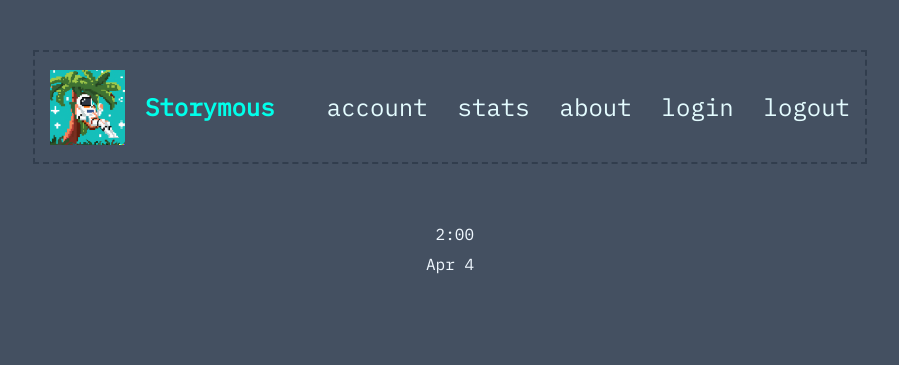
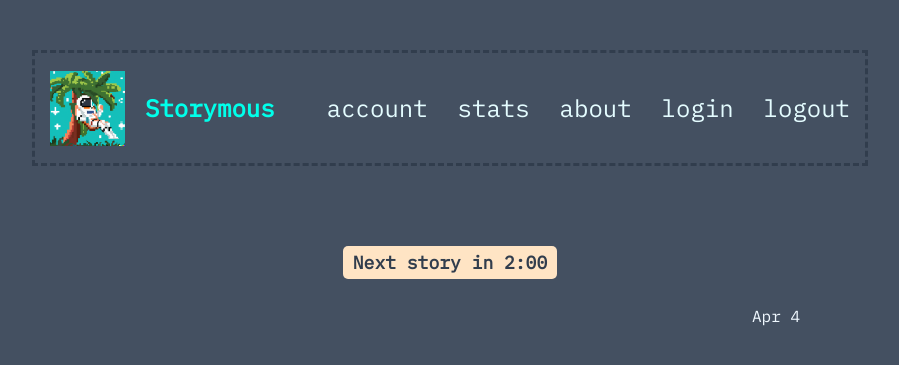
Before and after one commit to aleixfortm/storymous-old, a Flask app: page /home in a window 1280 px wide. Shown: the top 365 px of the page, without its empty margins (190-1089 px from the left). Run offline with Flask 3, Linux system fonts and the light colour scheme.

Commit message:
Added features

```diff
--- a/main.py
+++ b/main.py
@@ -25,20 +25,23 @@ else:
 def index():
     return redirect(url_for("home"))
 
+
 @app.route("/home")
 def home():
     x = random.randint(0, 2)
     post_dict = data_dict[x]
+    return render_template("home.html", title=post_dict["title"], content=post_dict["content"])
 
-    return render_template("home.html", title=post_dict["title"], content=post_dict["content"])
 
 @app.route("/stats")
 def stats():
     return render_template("stats.html")
 
+
 @app.route("/about")
 def about():
     return render_template("about.html")
+
 
 @app.errorhandler(404)
 def not_found_error(error):
--- a/static/styles.css
+++ b/static/styles.css
@@ -10,6 +10,8 @@ body {
     margin: 0 auto;
 }
 
+/* --------- Navbar ---------- */
+
 .navbar {
     max-width: 800px;
     margin: 50px auto;
@@ -18,7 +20,7 @@ body {
     flex-direction: row;
     justify-content: space-between;
     font-size: 24px;
-    border: 2px dashed #313d4d;
+    border: 3px dashed #313d4d;
 }
 
 .navbar__logo {
@@ -52,18 +54,23 @@ body {
 }
 
 .navbar__link:hover {
-    color:rgb(250, 225, 112);
+    color:rgb(255, 220, 64);
     text-decoration: underline;
 }
+
+/* ---------- Main ----------- */
 
 .main {
     max-width: 700px;
     display: flex;
     flex-direction: row;
-    margin: 10px auto;
-    justify-content: center;
+    margin: 70px auto;
+    justify-content: space-between;
     padding: 10px;
-    align-items: flex-end;
+}
+
+.randomstory {
+    flex-grow: 1;
 }
 
 .randomstory__upper {
@@ -73,16 +80,29 @@ body {
     align-items: center;
 }
 
+.randomstory__date {
+    margin-top: 5px;
+    margin-left: 20px;
+}
+
+.randomstory__time {
+    display: flex;
+    font-size: large;
+    font-weight: bold;
+    justify-content: center;
+    margin-bottom: 15px;
+}
+
 .randomstory__remaining-time {
-    display: flex;
-    justify-content: right;
+    padding: 5px 10px;
+    background-color: bisque;
+    color: #313d4d;
+    border-radius: 5px;
 }
 
 
 
-
-
-
+/* ---------- 404 ---------- */
 
 .error{
     max-width: 200px;
--- a/templates/about.html
+++ b/templates/about.html
@@ -5,9 +5,9 @@
         <img class="navbar__name" src="/static/img/logo2.png" alt="Logo" width="75">Storymous
     </div>
     <ul class="navbar__navigation">
-        <li class="navbar__navigation-item"><a href="{{url_for('about')}}" class="navbar__link ">account</a></li>
+        <li class="navbar__navigation-item"><a href="#" class="navbar__link ">account</a></li>
         <li class="navbar__navigation-item"><a href="{{url_for('stats')}}" class="navbar__link ">stats</a></li>
-        <li class="navbar__navigation-item"><a href="#" class="navbar__link ">about</a></li>
+        <li class="navbar__navigation-item"><a href="{{url_for('about')}}" class="navbar__link ">about</a></li>
         <li class="navbar__navigation-item"><a href="#" class="navbar__link ">login</a></li>
         <li class="navbar__navigation-item"><a href="#" class="navbar__link ">logout</a></li>
     </ul>
--- a/templates/home.html
+++ b/templates/home.html
@@ -5,17 +5,19 @@
         <img class="navbar__name" src="/static/img/logo2.png" alt="Logo" width="75">Storymous
     </div>
     <ul class="navbar__navigation">
-        <li class="navbar__navigation-item"><a href="{{url_for('about')}}" class="navbar__link ">account</a></li>
+        <li class="navbar__navigation-item"><a href="#" class="navbar__link ">account</a></li>
         <li class="navbar__navigation-item"><a href="{{url_for('stats')}}" class="navbar__link ">stats</a></li>
-        <li class="navbar__navigation-item"><a href="#" class="navbar__link ">about</a></li>
+        <li class="navbar__navigation-item"><a href="{{url_for('about')}}" class="navbar__link ">about</a></li>
         <li class="navbar__navigation-item"><a href="#" class="navbar__link ">login</a></li>
         <li class="navbar__navigation-item"><a href="#" class="navbar__link ">logout</a></li>
     </ul>
 </header>
 <main class="main">
-    <section>
-        <article class="randomstory">
-            <div class="randomstory__remaining-time">2:00</div>
+    <section class="randomstory">
+        <article class="randomstory__article">
+            <div class="randomstory__time">
+                <div class="randomstory__remaining-time">Next story in 2:00</div>
+            </div>
             <div class="randomstory__upper">
                 <h2 class="randomstory__title"> {{ title }} </h2>
                 <time class="randomstory__date" datetime="21-04-2023"> Apr 4</time>
```
